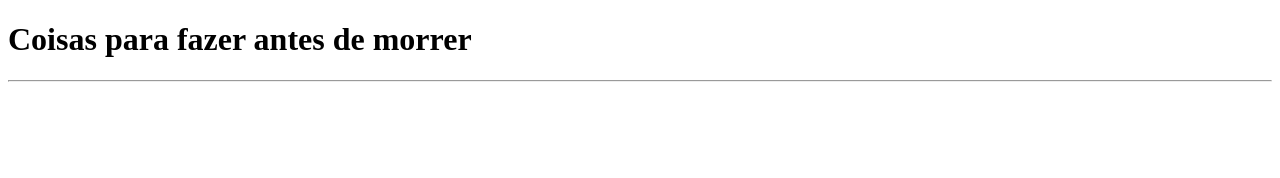
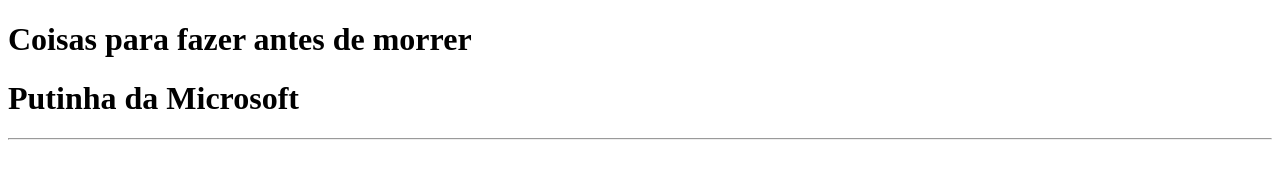
Before and after one commit to ClaudioNunes/demoeng, a plain HTML site: page index.html in a window 1280 px wide. Drawn offline with Linux system fonts and the light colour scheme.

Commit message:
Alteração

```diff
--- a/index.html
+++ b/index.html
@@ -8,6 +8,7 @@
 </head>
 <body>
     <h1> Coisas para fazer antes de morrer</h1>
+    <h1>Putinha da Microsoft</h1>
     <hr>
 
 </body>
```
